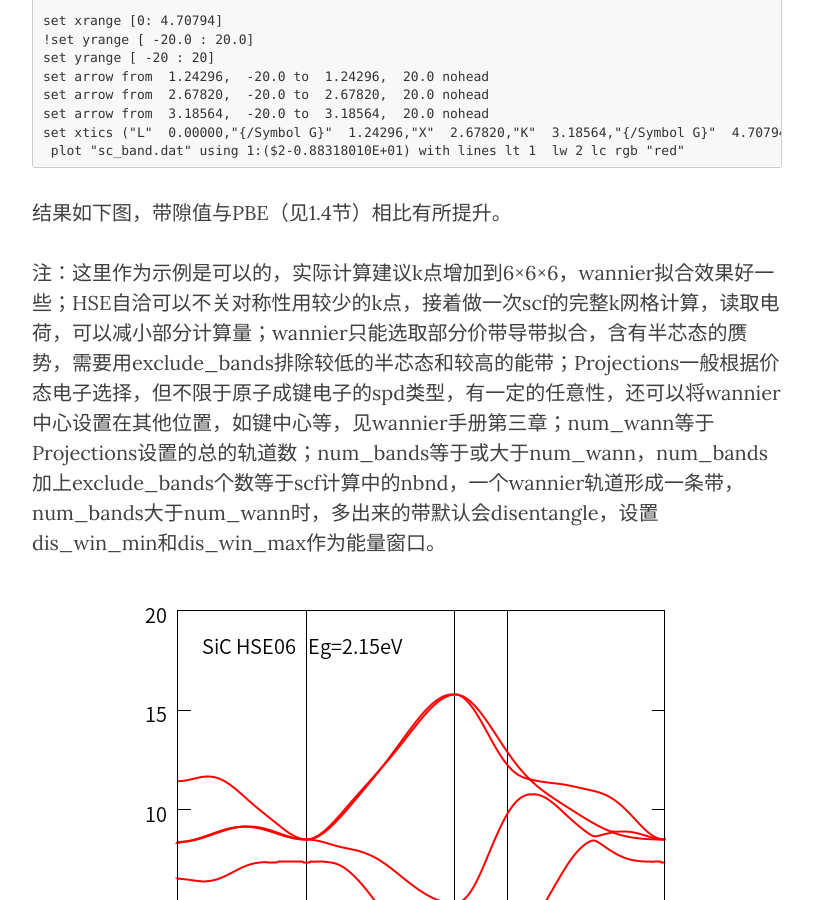
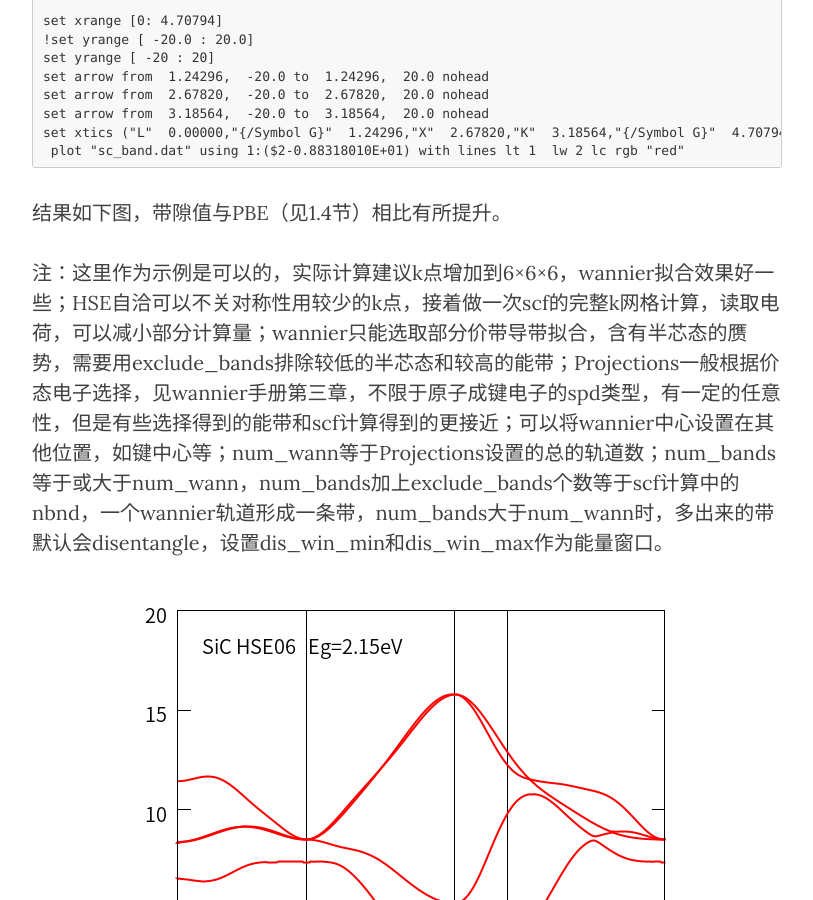
Before and after one commit to yyyu200/DFTbook, a Jekyll site: the page built from _posts/2019-04-01-HandsOn.md, in a window 1280 px wide and 900 px high, scrolled down 32428 px. Shown: the whole window, without its empty margins (233-1046 px from the left). Built offline with Jekyll 4.4.1, drawn with Linux system fonts in a browser that asks for light colours; nearby versions of some CDN libraries; formulas are drawn with MathJax 3; comment, search, counter and statistics services are not loaded.

Commit message:
modify at20190911-00:31:16-aliyun

```diff
--- a/_posts/2019-04-01-HandsOn.md
+++ b/_posts/2019-04-01-HandsOn.md
@@ -1156,7 +1156,7 @@
 
 结果如下图，带隙值与PBE（见1.4节）相比有所提升。
 
-注：这里作为示例是可以的，实际计算建议k点增加到6×6×6，wannier拟合效果好一些；HSE自洽可以不关对称性用较少的k点，接着做一次scf的完整k网格计算，读取电荷，可以减小部分计算量；wannier只能选取部分价带导带拟合，含有半芯态的赝势，需要用exclude_bands排除较低的半芯态和较高的能带；Projections一般根据价态电子选择，但不限于原子成键电子的spd类型，有一定的任意性，还可以将wannier中心设置在其他位置，如键中心等，见wannier手册第三章；num_wann等于Projections设置的总的轨道数；num_bands等于或大于num_wann，num_bands加上exclude_bands个数等于scf计算中的nbnd，一个wannier轨道形成一条带，num_bands大于num_wann时，多出来的带默认会disentangle，设置dis_win_min和dis_win_max作为能量窗口。
+注：这里作为示例是可以的，实际计算建议k点增加到6×6×6，wannier拟合效果好一些；HSE自洽可以不关对称性用较少的k点，接着做一次scf的完整k网格计算，读取电荷，可以减小部分计算量；wannier只能选取部分价带导带拟合，含有半芯态的赝势，需要用exclude_bands排除较低的半芯态和较高的能带；Projections一般根据价态电子选择，见wannier手册第三章，不限于原子成键电子的spd类型，有一定的任意性，但是有些选择得到的能带和scf计算得到的更接近；可以将wannier中心设置在其他位置，如键中心等；num_wann等于Projections设置的总的轨道数；num_bands等于或大于num_wann，num_bands加上exclude_bands个数等于scf计算中的nbnd，一个wannier轨道形成一条带，num_bands大于num_wann时，多出来的带默认会disentangle，设置dis_win_min和dis_win_max作为能量窗口。
 
 <p align="left">
     <img src="../../../../../img/sc_hseband.png" width="580"/>
```
